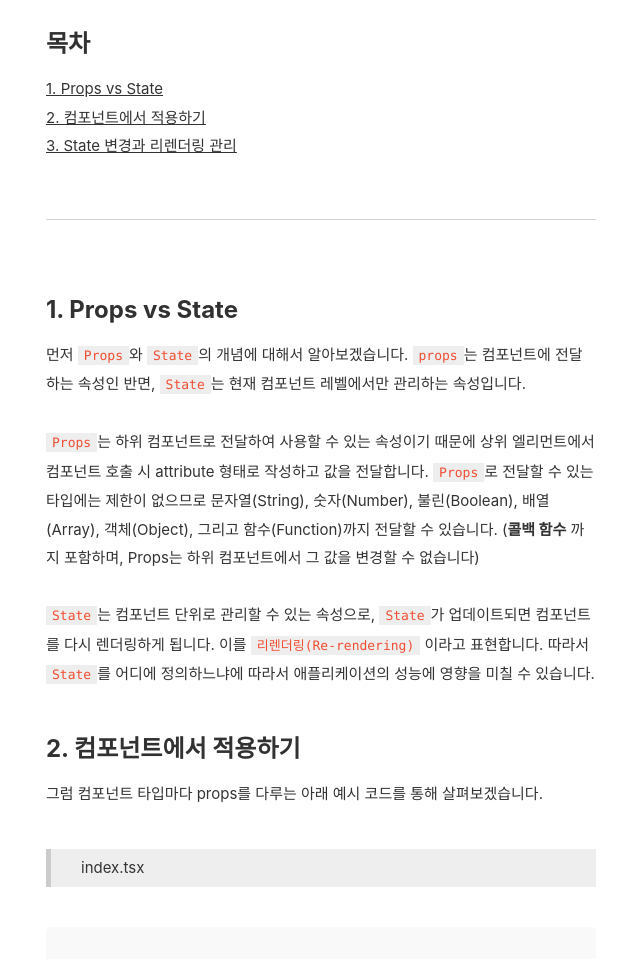
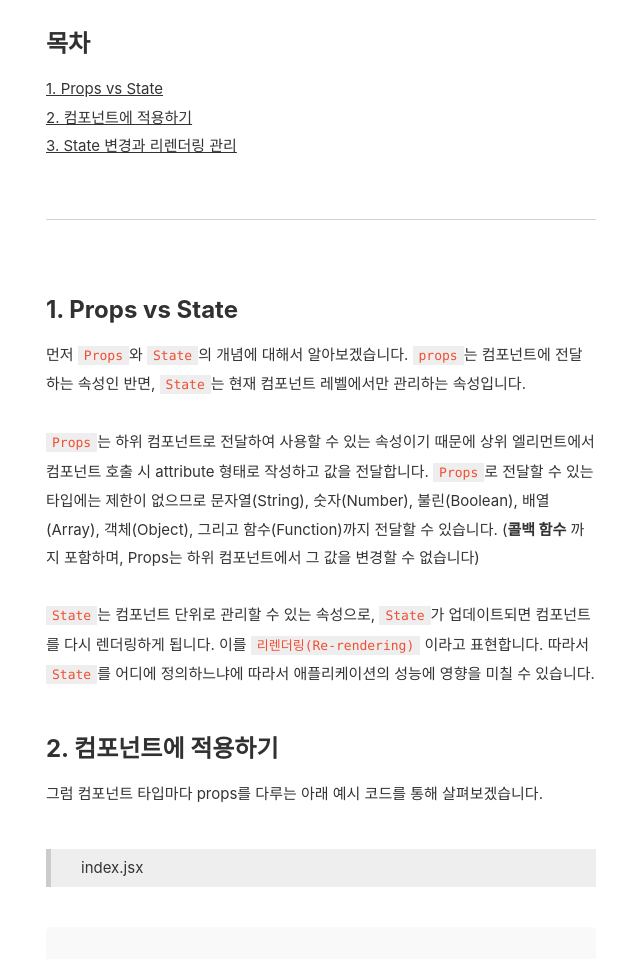
Before and after one commit to Ji-hoon/blog, a Jekyll site: the page built from _posts/2023-11-17-react-props-and-state.md, in a window 1280 px wide and 1400 px high, scrolled down 626 px. Shown: the part 152-1111 px from the top of the window, without its empty margins (319-959 px from the left). Built offline with Jekyll 4.4.1, drawn with Linux system fonts in a browser that asks for light colours; comment, search, counter and statistics services are not loaded; some of the changed text lies outside the part shown.

Commit message:
FIX : minor fix

````diff
--- a/_posts/2023-11-17-react-props-and-state.md
+++ b/_posts/2023-11-17-react-props-and-state.md
@@ -22,7 +22,7 @@ React를 이해하는데에 중요한 개념이 바로 `Props`와 `State`, 그
 ## 목차
 [1. Props vs State](#1-props-vs-state)
 
-[2. 컴포넌트에서 적용하기](#2-컴포넌트에서-적용하기)
+[2. 컴포넌트에 적용하기](#2-컴포넌트에-적용하기)
 
 [3. State 변경과 리렌더링 관리](#3-state-변경과-리렌더링-관리)
 
@@ -46,12 +46,12 @@ React를 이해하는데에 중요한 개념이 바로 `Props`와 `State`, 그
 `State`는 컴포넌트 단위로 관리할 수 있는 속성으로, `State`가 업데이트되면 컴포넌트를 다시 렌더링하게 됩니다. 이를 `리렌더링(Re-rendering)` 이라고 표현합니다. 따라서 `State`를 어디에 정의하느냐에 따라서 애플리케이션의 성능에 영향을 미칠 수 있습니다.
 
 &nbsp;
-## 2. 컴포넌트에서 적용하기
+## 2. 컴포넌트에 적용하기
 
 그럼 컴포넌트 타입마다 props를 다루는 아래 예시 코드를 통해 살펴보겠습니다.
 
 
-> index.tsx
+> index.jsx
 
 ```javascript
 import React from 'react';
@@ -72,7 +72,7 @@ ReactDOM.createRoot(document.getElementById('root')!).render(
 
 이 때 클래스형 컴포넌트와 함수형 컴포넌트에서 `Props`를 처리하는 코드가 상이한데, 먼저 클래스형 컴포넌트의 경우 예시 코드를 작성해보겠습니다.
 
-> Input.tsx
+> Input.jsx
 
 ```javascript
 import React, { Component } from "react";
@@ -100,7 +100,7 @@ export default InputElement;
 
 다음 예시 코드는 함수형 컴포넌트에서 `Props`를 처리하는 코드입니다.
 
-> Input.tsx
+> Input.jsx
 
 ```javascript
 import React from "react";
````
